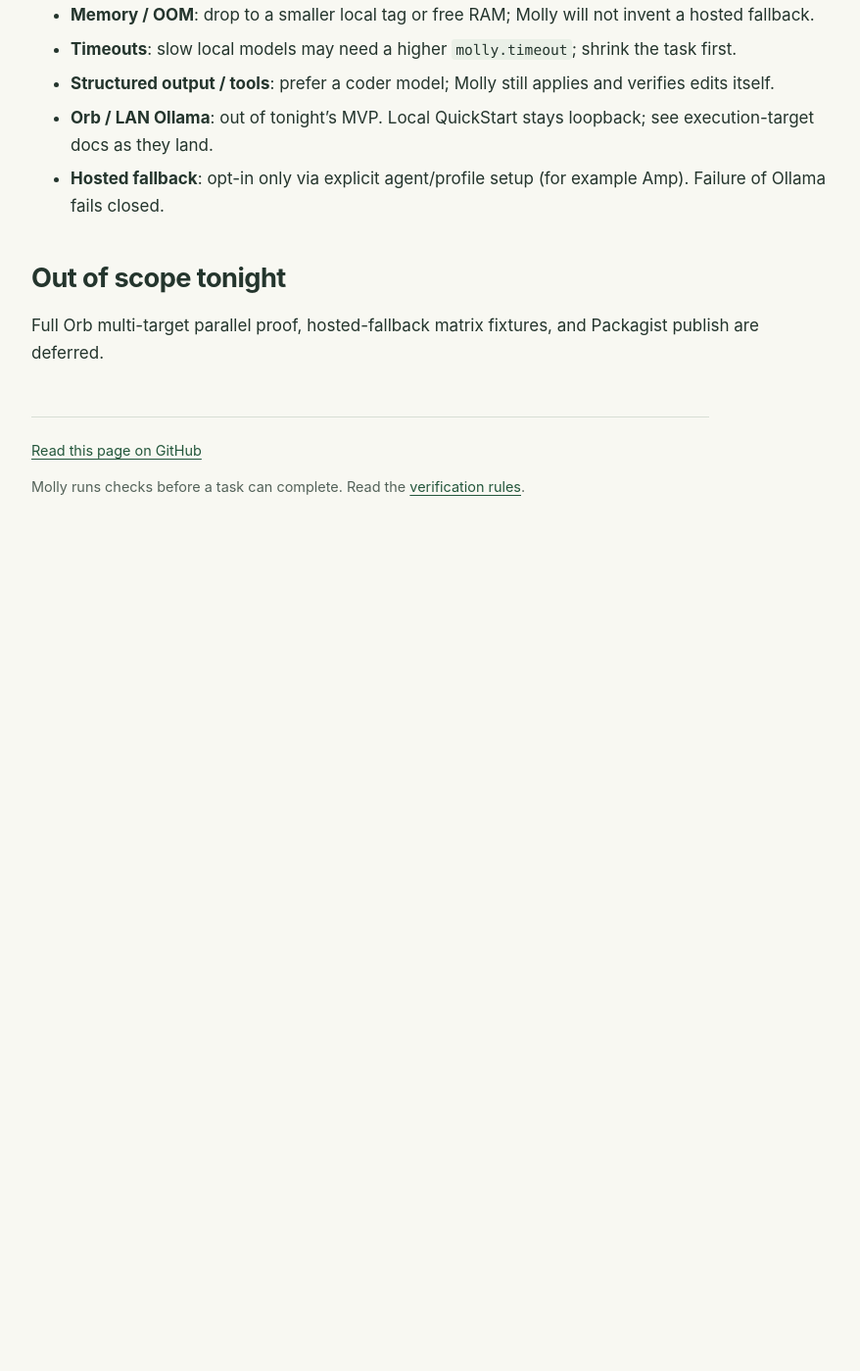
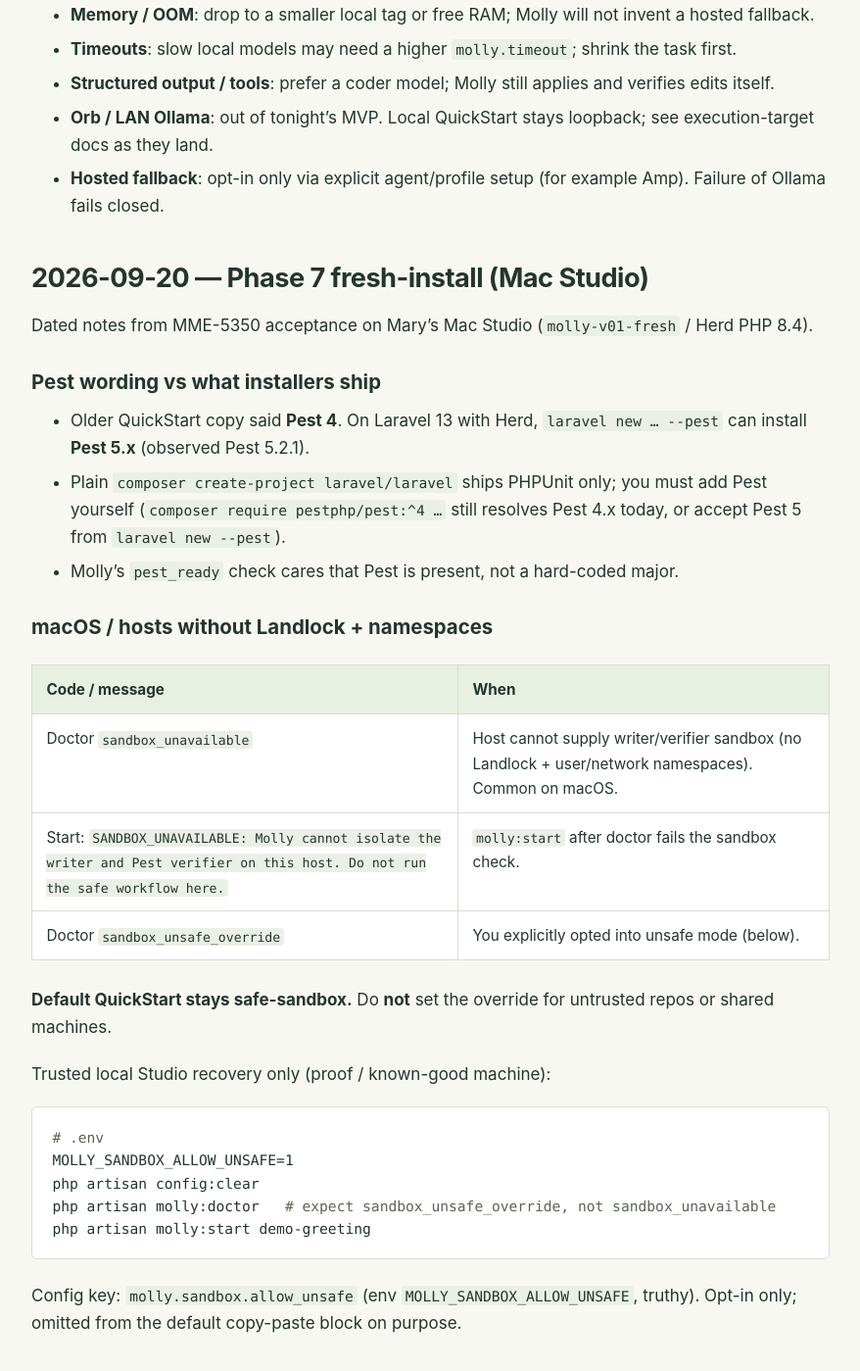
Before and after one commit to sifrious/molly, a Jekyll site: the page built from docs/v0.1/FRICTION.md, in a window 1280 px wide and 1400 px high, scrolled down 1287 px. Shown: the whole window at 98% size, without its empty margins (308-1186 px from the left). Built offline with Jekyll 4.4.1, drawn with Linux system fonts in a browser that asks for light colours; before the commit the page ends 1864 px from its top, so only the background shows below that; some of the changed text lies outside the part shown.

Commit message:
Document Mac sandbox friction and soften Pest wording (MME-5350).
Phase 7 acceptance hit sandbox_unavailable on macOS and Pest 5 from
laravel new --pest; FRICTION now records allow_unsafe as Studio-only opt-in.

````diff
--- a/docs/v0.1/FRICTION.md
+++ b/docs/v0.1/FRICTION.md
@@ -35,6 +35,38 @@ Doctor never prints API keys or account secrets.
 - **Orb / LAN Ollama**: out of tonight’s MVP. Local QuickStart stays loopback; see execution-target docs as they land.
 - **Hosted fallback**: opt-in only via explicit agent/profile setup (for example Amp). Failure of Ollama fails closed.
 
+## 2026-09-20 — Phase 7 fresh-install (Mac Studio)
+
+Dated notes from MME-5350 acceptance on Mary’s Mac Studio (`molly-v01-fresh` / Herd PHP 8.4).
+
+### Pest wording vs what installers ship
+
+- Older QuickStart copy said **Pest 4**. On Laravel 13 with Herd, `laravel new … --pest` can install **Pest 5.x** (observed Pest 5.2.1).
+- Plain `composer create-project laravel/laravel` ships PHPUnit only; you must add Pest yourself (`composer require pestphp/pest:^4 …` still resolves Pest 4.x today, or accept Pest 5 from `laravel new --pest`).
+- Molly’s `pest_ready` check cares that Pest is present, not a hard-coded major.
+
+### macOS / hosts without Landlock + namespaces
+
+| Code / message | When |
+| --- | --- |
+| Doctor `sandbox_unavailable` | Host cannot supply writer/verifier sandbox (no Landlock + user/network namespaces). Common on macOS. |
+| Start: `SANDBOX_UNAVAILABLE: Molly cannot isolate the writer and Pest verifier on this host. Do not run the safe workflow here.` | `molly:start` after doctor fails the sandbox check. |
+| Doctor `sandbox_unsafe_override` | You explicitly opted into unsafe mode (below). |
+
+**Default QuickStart stays safe-sandbox.** Do **not** set the override for untrusted repos or shared machines.
+
+Trusted local Studio recovery only (proof / known-good machine):
+
+```bash
+# .env
+MOLLY_SANDBOX_ALLOW_UNSAFE=1
+php artisan config:clear
+php artisan molly:doctor   # expect sandbox_unsafe_override, not sandbox_unavailable
+php artisan molly:start demo-greeting
+```
+
+Config key: `molly.sandbox.allow_unsafe` (env `MOLLY_SANDBOX_ALLOW_UNSAFE`, truthy). Opt-in only; omitted from the default copy-paste block on purpose.
+
 ## Out of scope tonight
 
 Full Orb multi-target parallel proof, hosted-fallback matrix fixtures, and Packagist publish are deferred.
````
Also changed, not shown: other parts of docs/v0.1/FRICTION.md (+1 -1 lines), docs/v0.1/QUICKSTART.md (+2 -1 lines).
